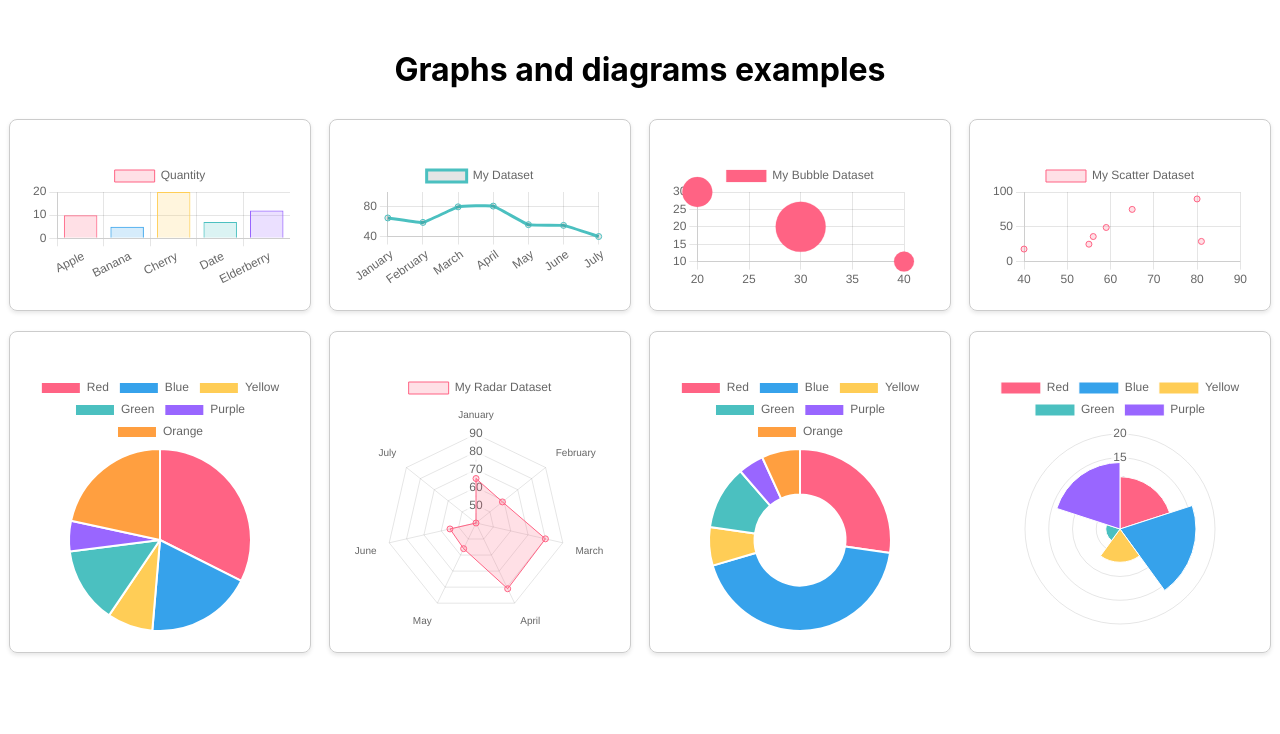
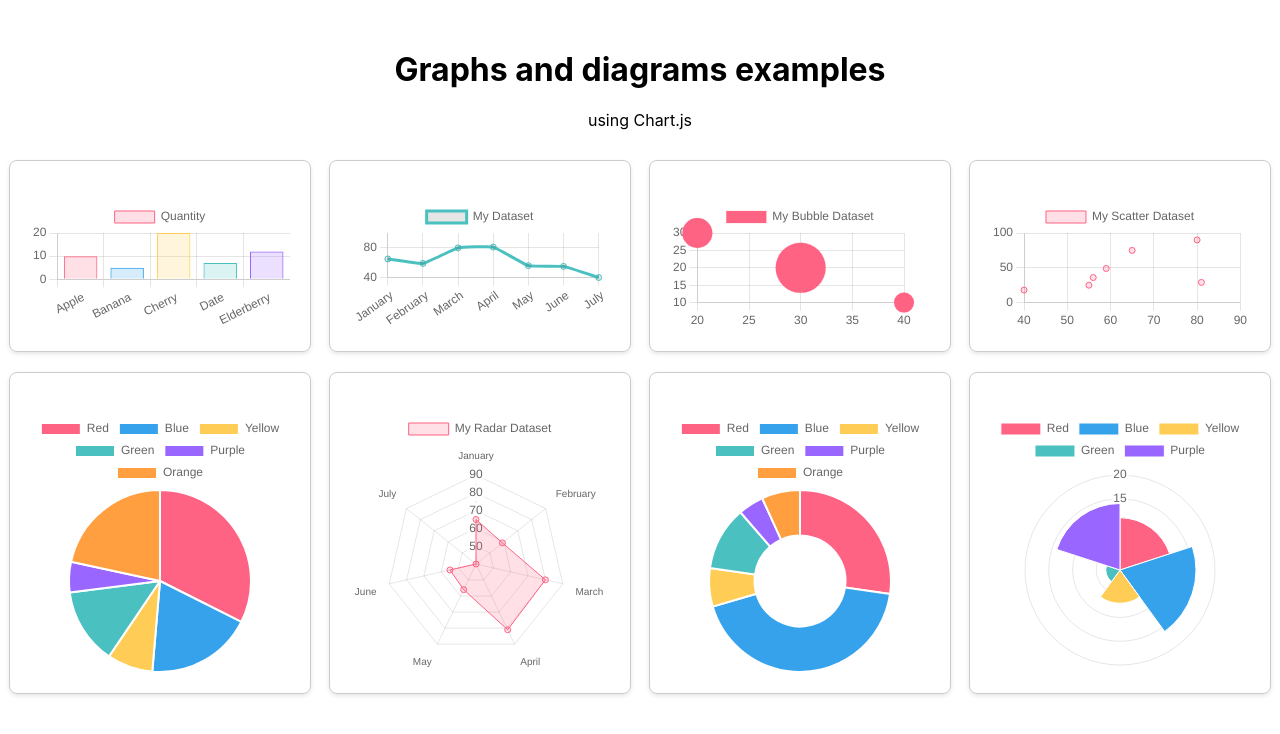
Before and after one commit to AntoineWtz/data-graph, a React (Create React App) app: page / in a window 1280 px wide. Shown: the top 734 px of the page. Built offline with nearby package versions, Linux system fonts and the light colour scheme.

Commit message:
add info

```diff
--- a/src/App.js
+++ b/src/App.js
@@ -13,6 +13,7 @@ const App = () => {
   return (
     <div className="app-container">
       <h1>Graphs and diagrams examples</h1>
+      <p>using Chart.js</p>
       <div className="chart-container">
         <BarChart />
         <LineChart />
```
